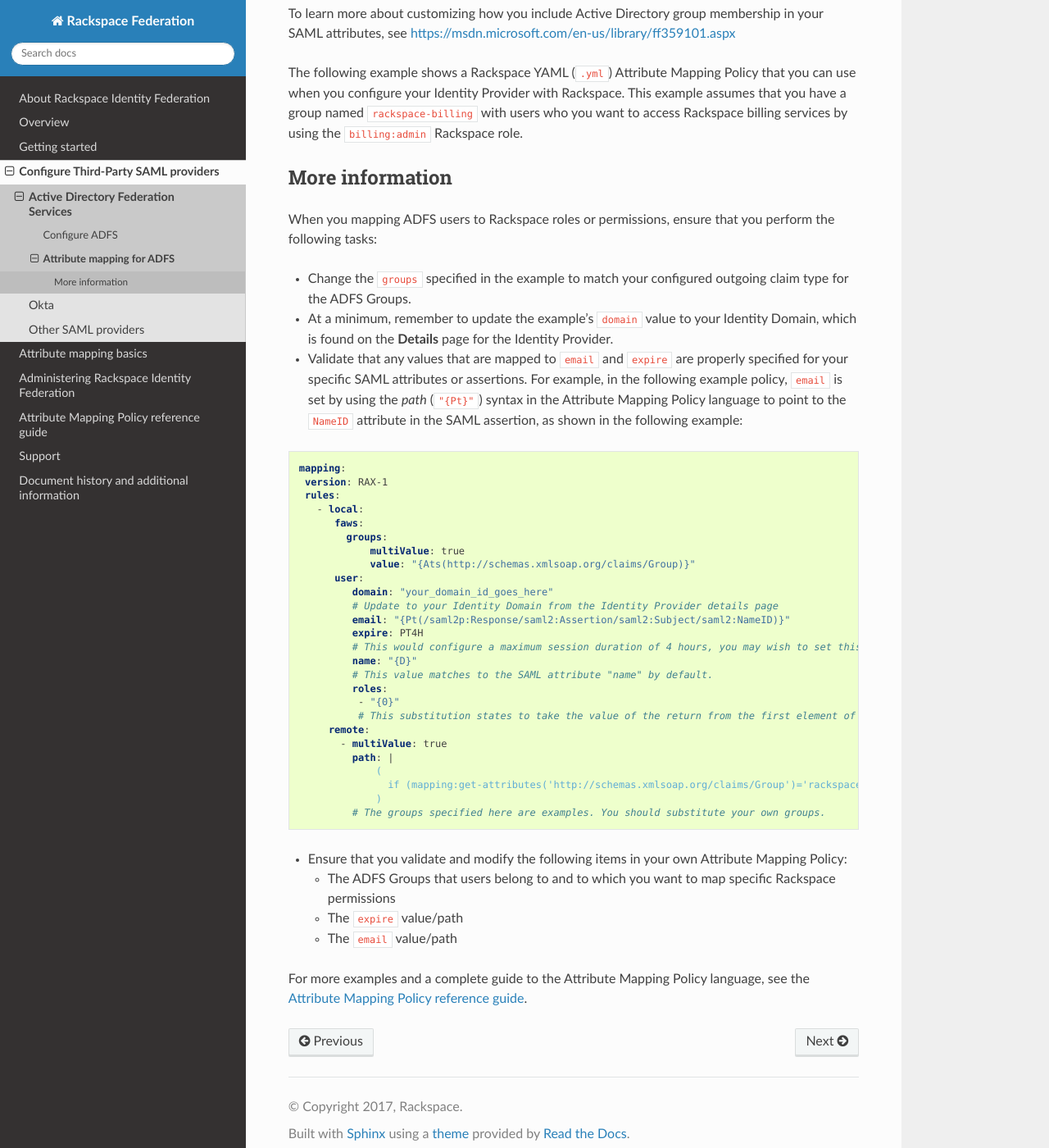
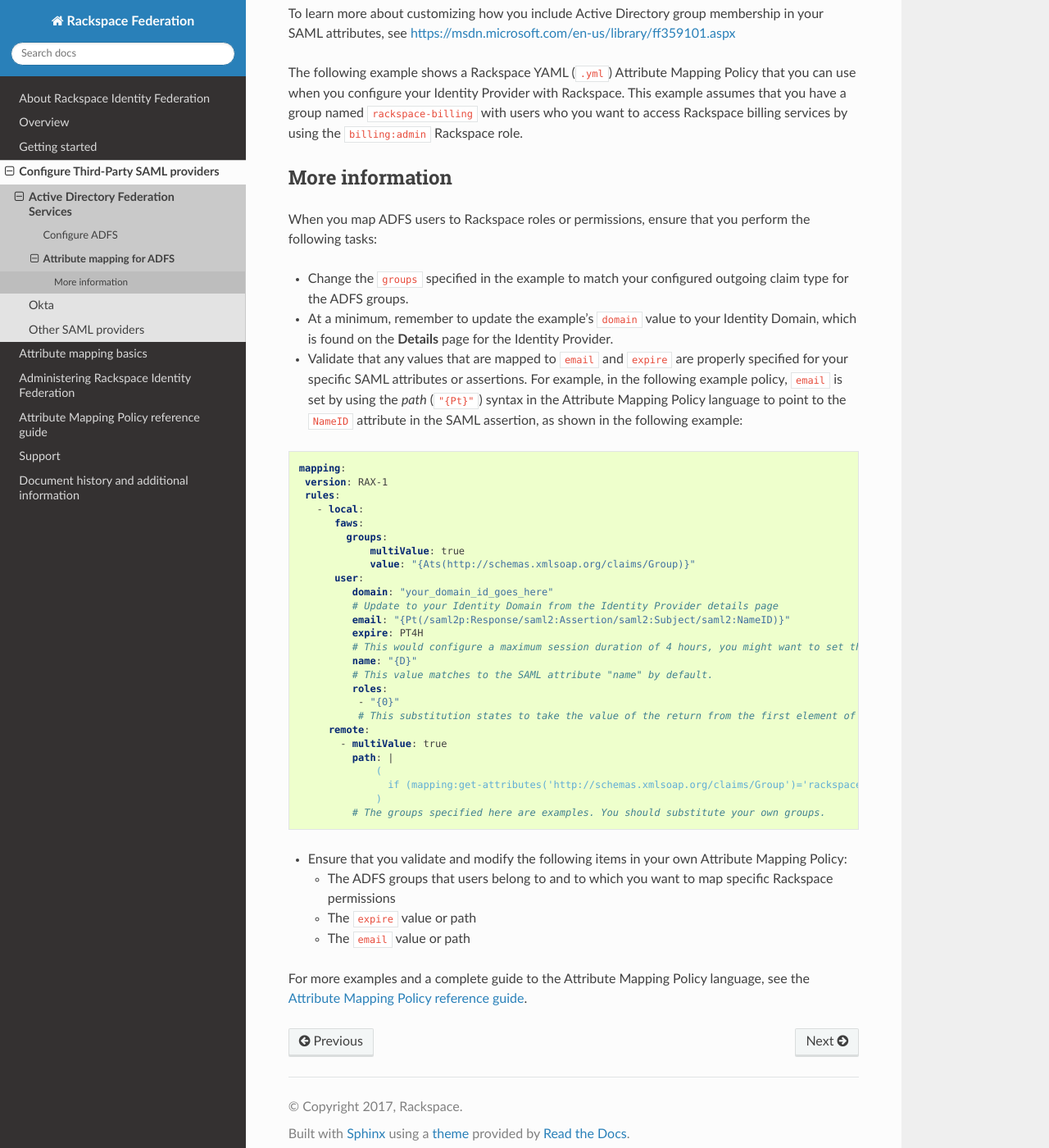
Before and after one commit to rackerlabs/docs-rackspace-federation, a Sphinx documentation site: the page built from doc/config-3p-saml/config-adfs/adfs-attribmapping.rst, in a window 1280 px wide and 1400 px high, scrolled down 1756 px. Shown: the whole window at 82% size. Built offline with Sphinx 7.4.7 and the Read the Docs theme 2.0.0, drawn with Linux system fonts in a browser that asks for light colours; the version number could not be read and is left out.

Commit message:
Apply editor's suggestions.

```diff
--- a/doc/attribmapping-basics/required-mapping.rst
+++ b/doc/attribmapping-basics/required-mapping.rst
@@ -135,7 +135,7 @@
            name: "{D}"
            #  Username is set from the element named "name" value in your SAML
            email: "{At(http://schemas.xmlsoap.org/ws/2005/05/identity/claims/emailaddress)}"
-           #  Locates the attribute with the above URL as the claim type/name
+           #  Locates the attribute with the above URL as the claim type or name
            roles:
            - "nova:observer"
            - "lbaas:admin"
--- a/doc/config-3p-saml/config-adfs/adfs-attribmapping.rst
+++ b/doc/config-3p-saml/config-adfs/adfs-attribmapping.rst
@@ -42,11 +42,11 @@
 More information
 ~~~~~~~~~~~~~~~~
 
-When you mapping ADFS users to Rackspace roles or permissions, ensure that you
+When you map ADFS users to Rackspace roles or permissions, ensure that you
 perform the following tasks:
 
 - Change the ``groups`` specified in the example to match your
-  configured outgoing claim type for the ADFS Groups.
+  configured outgoing claim type for the ADFS groups.
 - At a minimum, remember to update the example's ``domain`` value to your
   Identity Domain, which is found on the **Details** page for the |idp|.
 - Validate that any values that are mapped to ``email`` and ``expire`` are
@@ -71,7 +71,7 @@
              # Update to your Identity Domain from the Identity Provider details page
              email: "{Pt(/saml2p:Response/saml2:Assertion/saml2:Subject/saml2:NameID)}"
              expire: PT4H
-             # This would configure a maximum session duration of 4 hours, you may wish to set this to a SAML provided value
+             # This would configure a maximum session duration of 4 hours, you might want to set this to a SAML-provided value
              name: "{D}"
              # This value matches to the SAML attribute "name" by default.
              roles:
@@ -88,9 +88,9 @@
 
 - Ensure that you validate and modify the following items in your own |amp|:
 
-  - The ADFS Groups that users belong to and to which you want to
+  - The ADFS groups that users belong to and to which you want to
     map specific Rackspace permissions
-  - The ``expire`` value/path
-  - The ``email`` value/path
+  - The ``expire`` value or path
+  - The ``email`` value or path
 
 |ampref|
--- a/doc/gettingstarted/add-idp-cp.rst
+++ b/doc/gettingstarted/add-idp-cp.rst
@@ -30,10 +30,10 @@
    * - Item
      - Description
    * - Description
-     - Provide a description for your |idp|. This description appears in
+     - Provides a description for your |idp|. This description appears in
        lists and in other areas in the Control Panel.
    * - Email Domains
-     - Provide a valid email domain, such as *mycompany.com*. Users provide
+     - Provides a valid email domain, such as *mycompany.com*. Users provide
        their email address during the federated login process, and their email
        domain is used to identify the |idp| to which they are redirected to
        complete the login process.
```
Also changed, not shown: other parts of doc/attribmapping-basics/required-mapping.rst (+1 -1 lines), doc/attribmapping-basics/index.rst (+4 -4 lines).
